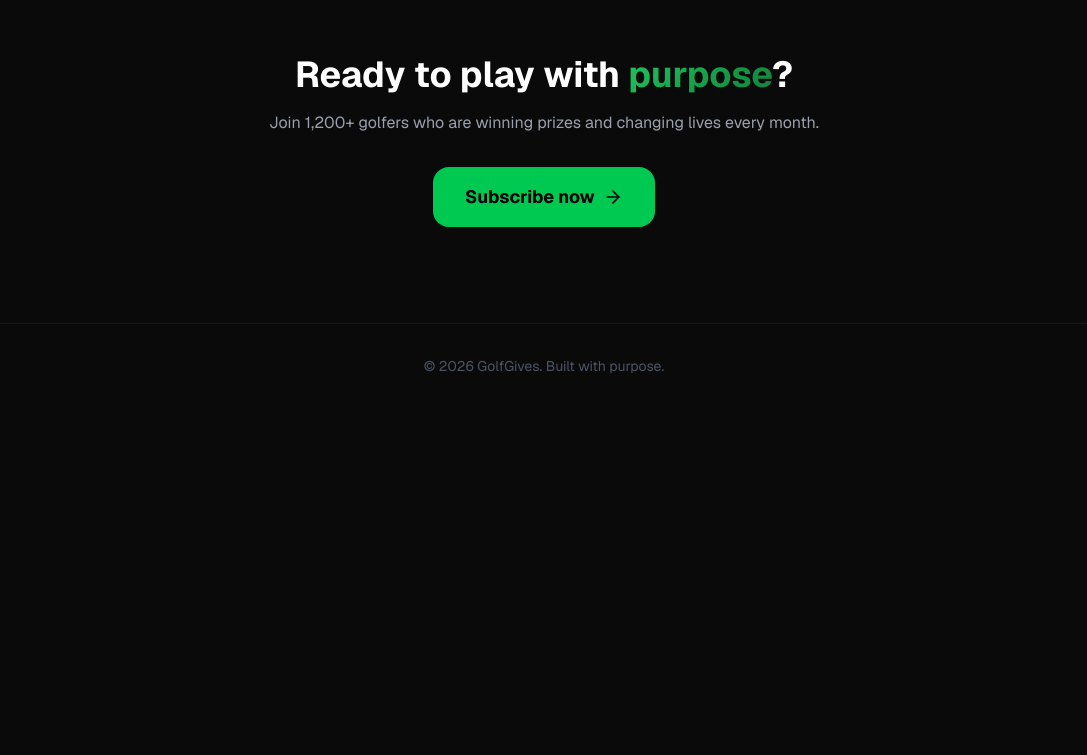
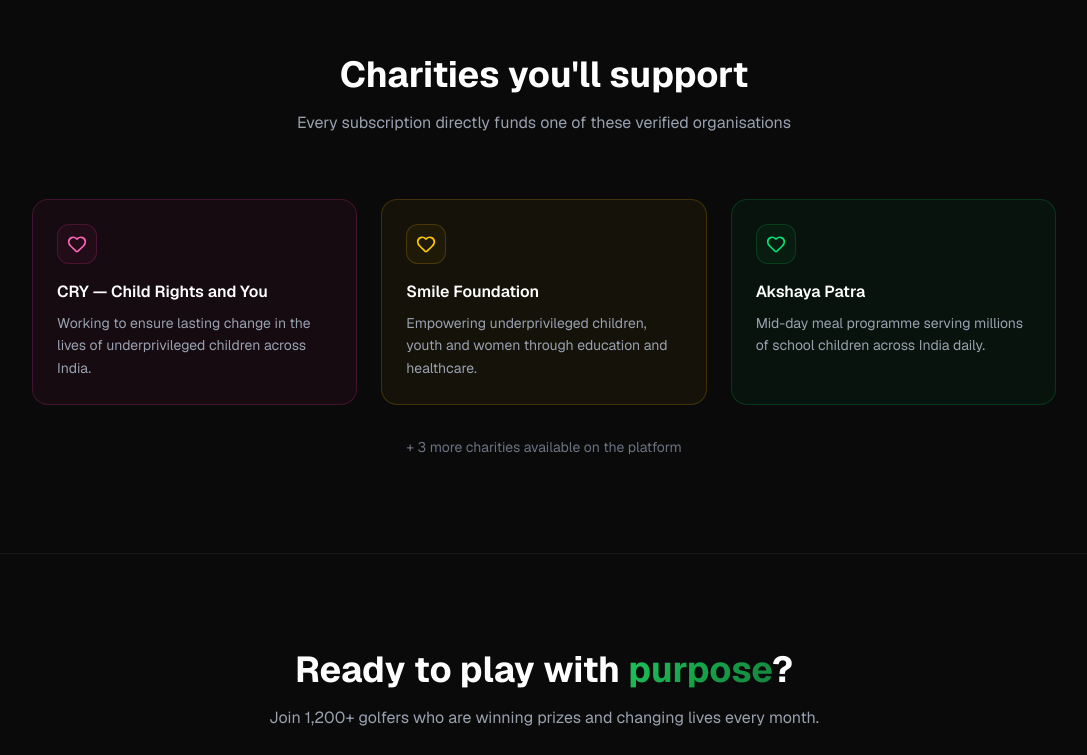
Before and after one commit to Aditya-Shukla4/golf-charity-platform, a Next.js app: page / in a window 1280 px wide. Shown: the part 2812-3567 px from the top of the page, without its empty margins (96-1183 px from the left). Before the commit the page ends 3220 px from the top, so only its background shows below. Built offline with nearby package versions, Linux system fonts and the light colour scheme.

Commit message:
fix dashboard participation summary, add featured charities homepage

```diff
--- a/src/app/(dashboard)/dashboard/page.tsx
+++ b/src/app/(dashboard)/dashboard/page.tsx
@@ -44,11 +44,10 @@
           Welcome back, {profile?.full_name?.split(" ")[0] || "Golfer"} 👋
         </h1>
         <p className="text-gray-400 text-sm mt-1">
-          Here's your GolfGives overview
+          Here&apos;s your GolfGives overview
         </p>
       </div>
 
-      {/* Subscription alert */}
       {!isActive && (
         <div className="flex items-center gap-3 bg-yellow-500/10 border border-yellow-500/20 rounded-xl p-4">
           <AlertCircle className="w-5 h-5 text-yellow-400 shrink-0" />
@@ -69,7 +68,6 @@
         </div>
       )}
 
-      {/* Stat cards */}
       <div className="grid grid-cols-2 md:grid-cols-4 gap-4">
         {[
           {
@@ -205,6 +203,44 @@
           </div>
         </div>
       )}
+
+      {/* Participation summary */}
+      <div className="glass rounded-2xl p-6 border border-white/5">
+        <h2 className="font-semibold text-white mb-4">Draw participation</h2>
+        <div className="grid grid-cols-2 gap-4">
+          <div className="bg-white/3 rounded-xl p-4 text-center">
+            <p className="text-2xl font-bold text-purple-400">
+              {scores && scores.length >= 3 ? "✓" : (scores?.length ?? 0)}
+            </p>
+            <p className="text-xs text-gray-500 mt-1">
+              {scores && scores.length >= 3
+                ? "Draw eligible"
+                : `Need ${3 - (scores?.length ?? 0)} more scores`}
+            </p>
+          </div>
+          <div className="bg-white/3 rounded-xl p-4 text-center">
+            <p className="text-2xl font-bold text-green-400">
+              {new Date().toLocaleString("default", { month: "long" })}
+            </p>
+            <p className="text-xs text-gray-500 mt-1">Next draw month</p>
+          </div>
+        </div>
+        {isActive && scores && scores.length >= 3 ? (
+          <div className="mt-3 bg-green-500/10 border border-green-500/20 rounded-xl p-3 text-center">
+            <p className="text-xs text-green-400 font-medium">
+              You are entered in this month&apos;s draw!
+            </p>
+          </div>
+        ) : (
+          <div className="mt-3 bg-yellow-500/10 border border-yellow-500/20 rounded-xl p-3 text-center">
+            <p className="text-xs text-yellow-400">
+              {!isActive
+                ? "Subscribe to enter draws"
+                : "Add at least 3 scores to enter the draw"}
+            </p>
+          </div>
+        )}
+      </div>
     </div>
   );
 }
--- a/src/app/page.tsx
+++ b/src/app/page.tsx
@@ -382,6 +382,81 @@
         </div>
       </section>
 
+      {/* Featured Charities */}
+      <section className="py-24 px-6 border-t border-white/5">
+        <div className="max-w-5xl mx-auto">
+          <motion.div
+            variants={fadeUp}
+            initial="hidden"
+            whileInView="show"
+            viewport={{ once: true }}
+            className="text-center mb-16"
+          >
+            <h2 className="text-3xl md:text-4xl font-bold mb-4">
+              Charities you&apos;ll support
+            </h2>
+            <p className="text-gray-400 max-w-xl mx-auto">
+              Every subscription directly funds one of these verified
+              organisations
+            </p>
+          </motion.div>
+
+          <div className="grid md:grid-cols-3 gap-6">
+            {[
+              {
+                name: "CRY — Child Rights and You",
+                desc: "Working to ensure lasting change in the lives of underprivileged children across India.",
+                color: "border-pink-500/20 bg-pink-500/5",
+                text: "text-pink-400",
+              },
+              {
+                name: "Smile Foundation",
+                desc: "Empowering underprivileged children, youth and women through education and healthcare.",
+                color: "border-yellow-500/20 bg-yellow-500/5",
+                text: "text-yellow-400",
+              },
+              {
+                name: "Akshaya Patra",
+                desc: "Mid-day meal programme serving millions of school children across India daily.",
+                color: "border-green-500/20 bg-green-500/5",
+                text: "text-green-400",
+              },
+            ].map((charity, i) => (
+              <motion.div
+                key={charity.name}
+                variants={fadeUp}
+                initial="hidden"
+                whileInView="show"
+                viewport={{ once: true }}
+                className={`rounded-2xl border p-6 ${charity.color}`}
+              >
+                <div
+                  className={`w-10 h-10 rounded-xl ${charity.color} border flex items-center justify-center mb-4`}
+                >
+                  <Heart className={`w-5 h-5 ${charity.text}`} />
+                </div>
+                <h3 className="font-semibold text-white mb-2">
+                  {charity.name}
+                </h3>
+                <p className="text-gray-400 text-sm leading-relaxed">
+                  {charity.desc}
+                </p>
+              </motion.div>
+            ))}
+          </div>
+
+          <motion.p
+            variants={fadeUp}
+            initial="hidden"
+            whileInView="show"
+            viewport={{ once: true }}
+            className="text-center text-gray-500 text-sm mt-8"
+          >
+            + 3 more charities available on the platform
+          </motion.p>
+        </div>
+      </section>
+
       {/* Footer CTA */}
       <section className="py-24 px-6 text-center border-t border-white/5">
         <motion.div
```
